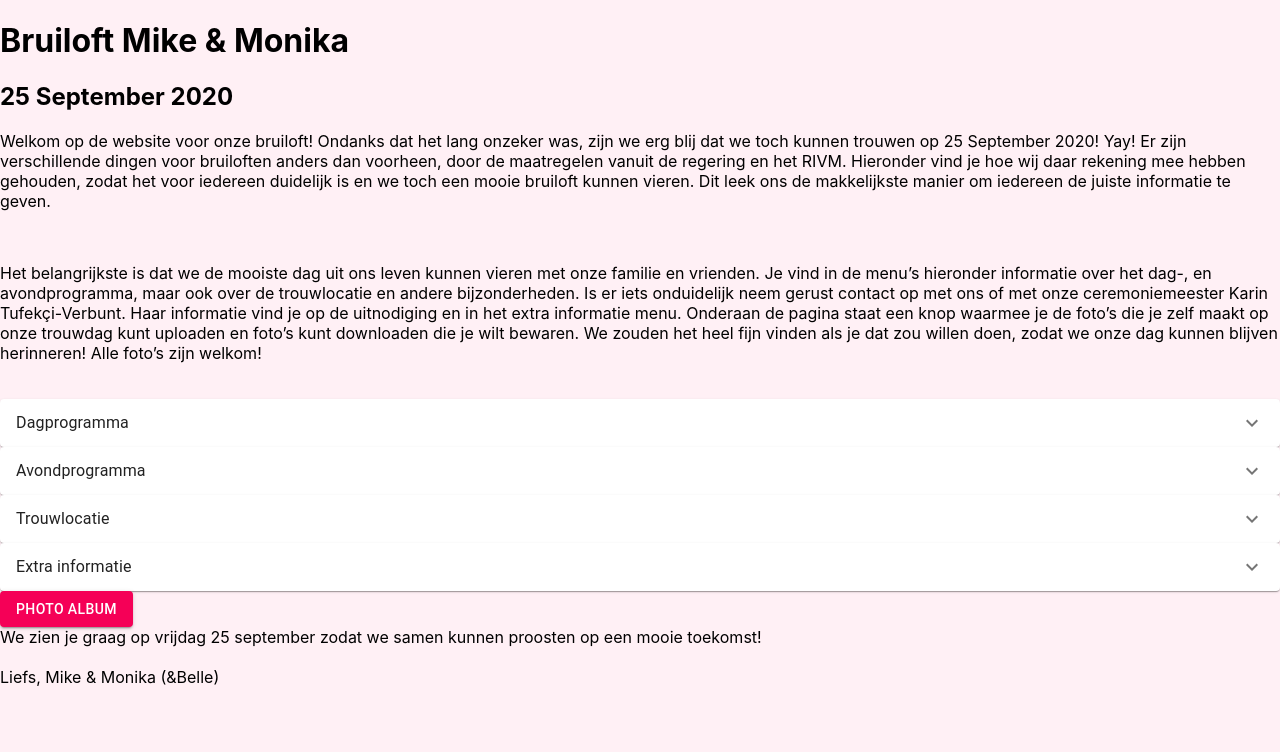
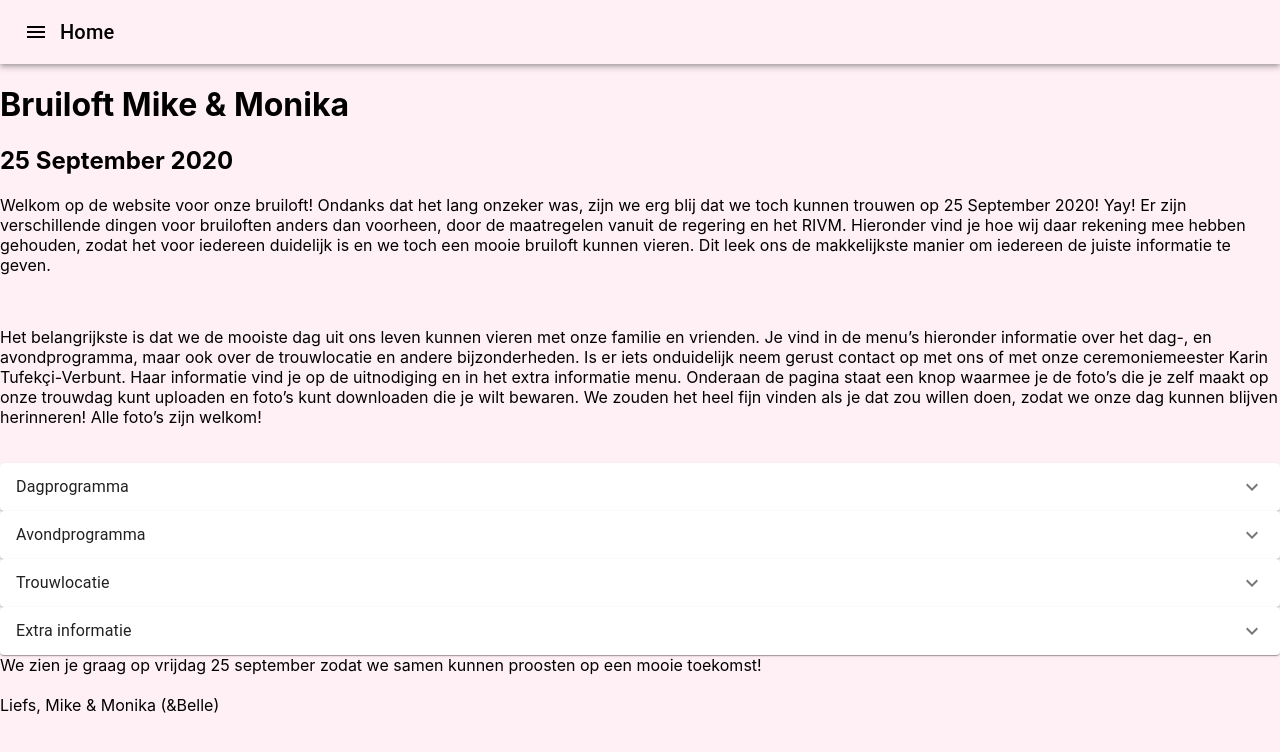
Before and after one commit to MikevPeeren/wedding-website, a Next.js app: page / in a window 1280 px wide. Shown: the top 752 px of the page. Built offline with nearby package versions, Linux system fonts and the light colour scheme.

Commit message:
Added NavigationBar

```diff
--- /dev/null
+++ b/pages/components/NavigationBar.tsx
@@ -0,0 +1,75 @@
+// React
+import { useState } from 'react';
+
+// Material UI
+import AppBar from '@material-ui/core/AppBar';
+import Toolbar from '@material-ui/core/Toolbar';
+import Typography from '@material-ui/core/Typography';
+import Button from '@material-ui/core/Button';
+import Menu from '@material-ui/core/Menu';
+import MenuItem from '@material-ui/core/MenuItem';
+import IconButton from '@material-ui/core/IconButton';
+import MenuIcon from '@material-ui/icons/Menu';
+
+// Constants
+import { HOME, PHOTO_ALBUM } from '../constants/general';
+
+interface NavigationBarProps {
+  title: string;
+}
+
+const NavigationBar = ({ title }) => {
+  const [anchorEl, setAnchorEl] = useState(null);
+  const open = Boolean(anchorEl);
+
+  const handleMenu = (event) => {
+    setAnchorEl(event.currentTarget);
+  };
+
+  const redirectHome = (event) => {
+    window.location.href = '/';
+  };
+
+  const redirectPhotoAlbum = (event) => {
+    window.location.href = '/photo-album';
+  };
+
+  return (
+    <AppBar position="static" color="transparent">
+      <Toolbar>
+        <IconButton
+          edge="start"
+          color="inherit"
+          aria-label="menu"
+          aria-controls="menu-appbar"
+          aria-haspopup="true"
+          onClick={(event) => {
+            handleMenu(event);
+          }}
+        >
+          <MenuIcon />
+          <Menu color="inherit" id="menu-appbar" anchorEl={anchorEl} open={open}>
+            <MenuItem
+              color="inherit"
+              onClick={(event) => {
+                redirectHome(event);
+              }}
+            >
+              {HOME}
+            </MenuItem>
+            <MenuItem
+              color="inherit"
+              onClick={(event) => {
+                redirectPhotoAlbum(event);
+              }}
+            >
+              {PHOTO_ALBUM}
+            </MenuItem>
+          </Menu>
+        </IconButton>
+        <Typography variant="h6">{title}</Typography>
+      </Toolbar>
+    </AppBar>
+  );
+};
+export default NavigationBar;
--- a/pages/constants/general.ts
+++ b/pages/constants/general.ts
@@ -50,6 +50,7 @@ Now we took an oath, that I'm breaking now. We said we'd say it was the snow tha
 Nature is lethal but it doesn't hold a candle to man.
 `;
 
+export const HOME = 'Home';
 export const PHOTO_ALBUM = 'Foto Album';
 
 export const FOOTER_FIRST =
--- a/pages/index.scss
+++ b/pages/index.scss
@@ -22,8 +22,3 @@
   margin-left: 1.5em;
   margin-right: 1.5em;
 }
-
-.photosButton {
-  margin-top: 10em;
-  text-align: center;
-}
--- a/pages/index.tsx
+++ b/pages/index.tsx
@@ -5,10 +5,8 @@ import Head from 'next/head';
 import './styles.global.scss';
 import styles from './index.scss';
 
-// Material UI
-import Button from '@material-ui/core/Button';
-
 // Components
+import NavigationBar from './components/NavigationBar';
 import Header from './components/Header';
 import Introduction from './components/Introduction';
 import ExpandableBox from './components/ExpandableBox';
@@ -25,6 +23,7 @@ import {
   WEDDING_LOCATION_TEXT,
   EXTRA_INFORMATION_TITLE,
   EXTRA_INFORMATION_TEXT,
+  HOME,
 } from './constants/general';
 
 const Home = () => {
@@ -36,6 +35,7 @@ const Home = () => {
       </Head>
 
       <main className={styles.mainContainer}>
+        <NavigationBar title={HOME} />
         <Header />
         <Introduction />
         <div className={styles.expandableContainer}>
@@ -52,12 +52,6 @@ const Home = () => {
             <ExpandableBox title={EXTRA_INFORMATION_TITLE} text={EXTRA_INFORMATION_TEXT} />
           </div>
         </div>
-
-        <div className={styles.photosButton}>
-          <Button variant="contained" color="secondary" href="/photos">
-            Photo Album
-          </Button>
-        </div>
       </main>
 
       <footer>
```
